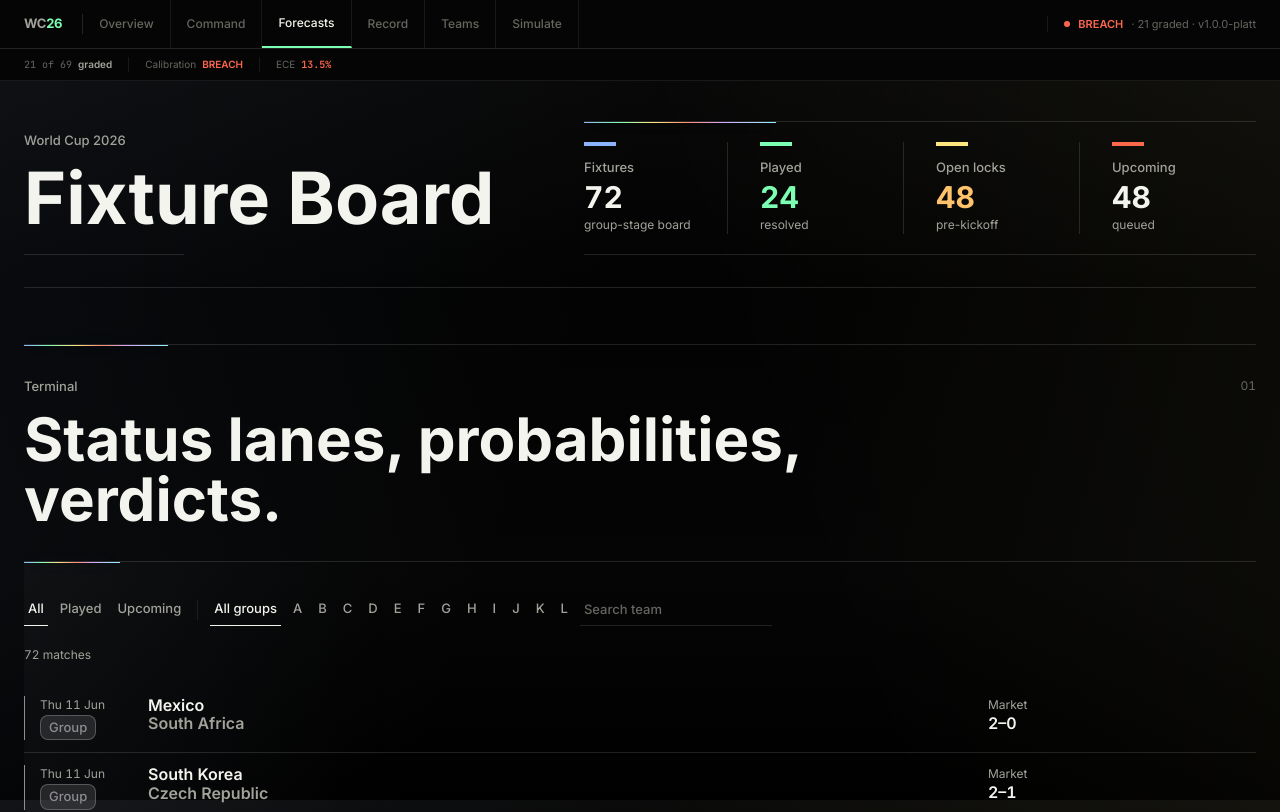
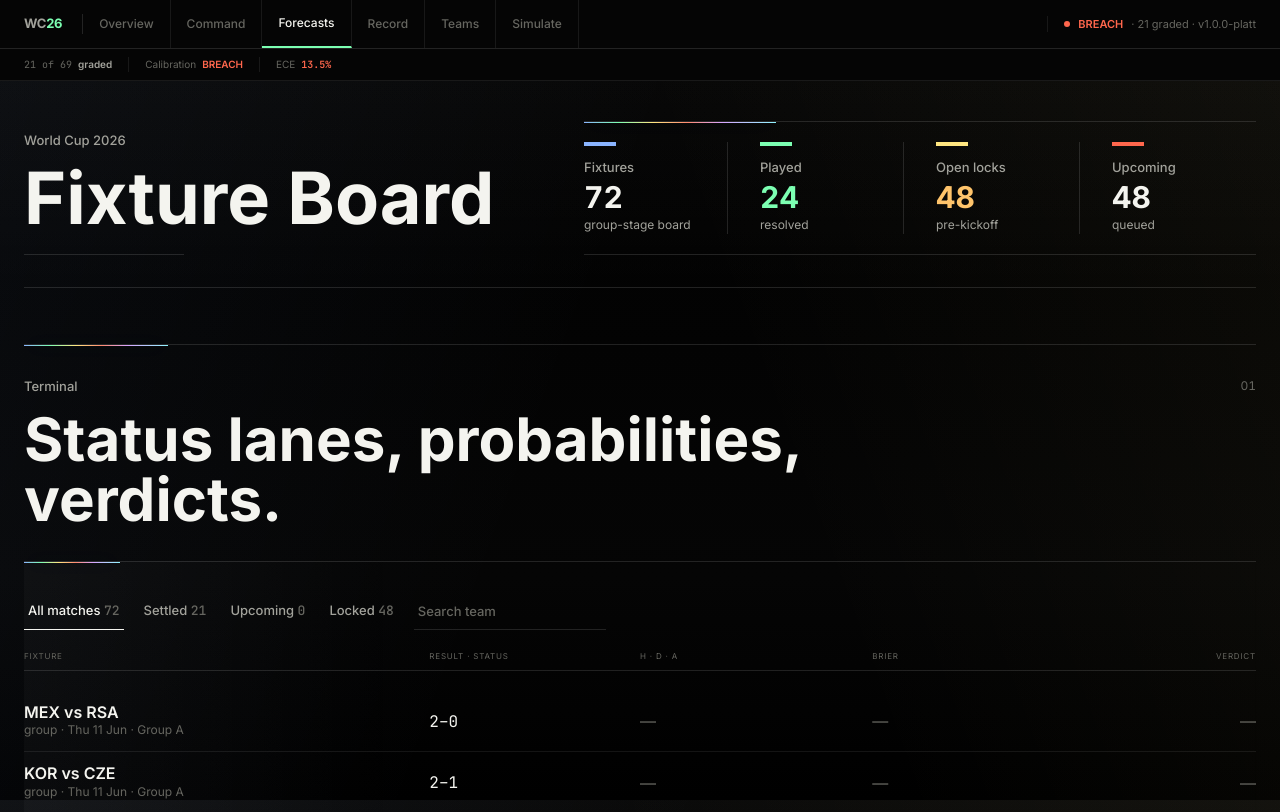
Before and after one commit to Sanjaayyy7/wc26-matchday-briefing, a Next.js app: page /matches in a window 1280 px wide. Shown: the top 812 px of the page. Built offline with nearby package versions, Linux system fonts and the light colour scheme.

Commit message:
feat(matches): rewrite filter into status tabs + match table (BrierBar + VerdictChip)

```diff
--- a/components/matches-filter.tsx
+++ b/components/matches-filter.tsx
@@ -1,55 +1,84 @@
 "use client";
 
 import { useMemo, useState } from "react";
-import { MatchMarketLine } from "./cinematic";
+import { useRouter, usePathname, useSearchParams } from "next/navigation";
+import Link from "next/link";
+import { VerdictChip } from "./verdict-chip";
+import { BrierBar } from "./brier-bar";
+import { sortMatchesByBrier } from "@/lib/match-sort";
 import type { MatchRowData } from "@/lib/match-view";
 
-const GROUPS = "ABCDEFGHIJKL".split("");
+type FilterKey = "all" | "settled" | "locked" | "upcoming";
+const FILTERS: FilterKey[] = ["all", "settled", "upcoming", "locked"];
+const LABEL: Record<FilterKey, string> = {
+  all: "All matches",
+  settled: "Settled",
+  upcoming: "Upcoming",
+  locked: "Locked",
+};
+
+function matches(row: MatchRowData, key: FilterKey): boolean {
+  if (key === "all") return true;
+  if (key === "settled") return row.status === "official";
+  if (key === "locked") return row.status === "locked";
+  return row.status === "upcoming";
+}
+
+const COLS = "grid grid-cols-[1.8fr_0.9fr_1fr_0.9fr_0.8fr] gap-4";
 
 export function MatchesFilter({ rows }: { rows: MatchRowData[] }) {
-  const [group, setGroup] = useState<string>("all");
-  const [status, setStatus] = useState<"all" | "played" | "upcoming">("all");
+  const router = useRouter();
+  const pathname = usePathname();
+  const params = useSearchParams();
+  const initial = (params.get("filter") as FilterKey) ?? "all";
+  const [filter, setFilter] = useState<FilterKey>(FILTERS.includes(initial) ? initial : "all");
   const [query, setQuery] = useState("");
+  const [brierDir, setBrierDir] = useState<"asc" | "desc" | null>(null);
 
-  const filtered = useMemo(
-    () =>
-      rows.filter((m) => {
-        if (group !== "all" && m.group !== group) return false;
-        if (status === "played" && !m.score) return false;
-        if (status === "upcoming" && m.score) return false;
-        if (
-          query &&
-          !`${m.homeName} ${m.awayName}`.toLowerCase().includes(query.toLowerCase())
-        )
-          return false;
-        return true;
-      }),
-    [rows, group, status, query],
+  const counts = useMemo(
+    () => ({
+      all: rows.length,
+      settled: rows.filter((r) => r.status === "official").length,
+      upcoming: rows.filter((r) => r.status === "upcoming").length,
+      locked: rows.filter((r) => r.status === "locked").length,
+    }),
+    [rows],
   );
 
-  const chip = (active: boolean) =>
-    `text-label h-8 shrink-0 border-b px-1 transition-colors duration-300 ${
+  const visible = useMemo(() => {
+    const base = rows.filter(
+      (r) =>
+        matches(r, filter) &&
+        (!query || `${r.homeName} ${r.awayName}`.toLowerCase().includes(query.toLowerCase())),
+    );
+    return brierDir ? sortMatchesByBrier(base, brierDir) : base;
+  }, [rows, filter, query, brierDir]);
+
+  function pick(key: FilterKey) {
+    setFilter(key);
+    const next = new URLSearchParams(params.toString());
+    if (key === "all") next.delete("filter");
+    else next.set("filter", key);
+    const qs = next.toString();
+    router.replace(qs ? `${pathname}?${qs}` : pathname, { scroll: false });
+  }
+
+  const tab = (active: boolean) =>
+    `text-label h-9 shrink-0 border-b px-1 transition-colors duration-300 ${
       active
         ? "border-[var(--ink)] text-[var(--ink)]"
         : "border-transparent text-[var(--ink-muted)] hover:border-[var(--line)] hover:text-[var(--ink)]"
     }`;
+  const arrow = brierDir === "asc" ? "↑" : brierDir === "desc" ? "↓" : "";
 
   return (
-    <div className="space-y-5">
-      <div className="flex flex-wrap items-center gap-2">
-        {(["all", "played", "upcoming"] as const).map((s) => (
-          <button key={s} className={chip(status === s)} onClick={() => setStatus(s)}>
-            {s === "all" ? "All" : s === "played" ? "Played" : "Upcoming"}
-          </button>
-        ))}
-        <span className="mx-1 h-5 w-px bg-[var(--hairline)]" aria-hidden />
-        <div className="flex min-w-0 max-w-full gap-2 overflow-x-auto">
-          <button className={chip(group === "all")} onClick={() => setGroup("all")}>
-            All groups
-          </button>
-          {GROUPS.map((g) => (
-            <button key={g} className={chip(group === g)} onClick={() => setGroup(g)}>
-              {g}
+    <div className="flex flex-col gap-5">
+      <div className="flex flex-wrap items-center gap-4">
+        <div className="flex min-w-0 gap-4 overflow-x-auto">
+          {FILTERS.map((key) => (
+            <button key={key} className={tab(filter === key)} onClick={() => pick(key)}>
+              {LABEL[key]}{" "}
+              <span className="text-mono data-mono tabular text-[var(--ink-faint)]">{counts[key]}</span>
             </button>
           ))}
         </div>
@@ -58,14 +87,83 @@ export function MatchesFilter({ rows }: { rows: MatchRowData[] }) {
           onChange={(e) => setQuery(e.target.value)}
           placeholder="Search team"
           aria-label="Search team"
-          className="text-label h-8 min-w-0 flex-1 border-b border-[var(--line)] bg-transparent px-1 outline-none placeholder:text-[var(--ink-faint)] sm:max-w-48"
+          className="text-label h-9 min-w-0 flex-1 border-b border-[var(--line)] bg-transparent px-1 outline-none placeholder:text-[var(--ink-faint)] sm:max-w-48"
         />
       </div>
-      <p className="text-caption tabular">{filtered.length} matches</p>
+
+      <div
+        className={`${COLS} border-b border-[var(--line)] pb-2 text-micro uppercase tracking-widest text-[var(--ink-faint)]`}
+      >
+        <span>Fixture</span>
+        <span>Result · Status</span>
+        <span className="hidden sm:block">H · D · A</span>
+        <button
+          type="button"
+          onClick={() => setBrierDir((d) => (d === "asc" ? "desc" : d === "desc" ? null : "asc"))}
+          className="flex items-center gap-1 text-left uppercase tracking-widest transition-colors duration-300 hover:text-[var(--ink)]"
+        >
+          Brier {arrow}
+        </button>
+        <span className="text-right">Verdict</span>
+      </div>
+
       <div>
-        {filtered.map((m) => (
-          <MatchMarketLine key={m.slug} row={m} />
+        {visible.map((r) => (
+          <Link
+            key={r.slug}
+            href={`/fixture/${r.slug}`}
+            className={`${COLS} items-center border-b border-[var(--hairline)] py-3 last:border-0 transition-colors duration-300 hover:bg-[var(--surface)]`}
+          >
+            <div className="min-w-0">
+              <div className="text-title truncate">
+                {r.homeShort} vs {r.awayShort}
+              </div>
+              <div className="text-caption text-[var(--ink-faint)] truncate">
+                {r.stage} · {r.dateLabel}
+                {r.group ? ` · Group ${r.group}` : ""}
+              </div>
+            </div>
+            <div className="min-w-0">
+              {r.score ? (
+                <span className="text-mono data-mono tabular">{r.score}</span>
+              ) : (
+                <span className="text-caption uppercase tracking-widest text-[var(--ink-faint)]">
+                  {r.status === "locked" ? "Locked" : r.status === "upcoming" ? "Upcoming" : "—"}
+                </span>
+              )}
+            </div>
+            <div className="hidden sm:block">
+              {r.split ? (
+                <span className="text-mono data-mono tabular text-[var(--ink-muted)]">
+                  <span className="text-[var(--up)]">{r.split.home}</span> / {r.split.draw} /{" "}
+                  <span className="text-[var(--down)]">{r.split.away}</span>
+                </span>
+              ) : (
+                <span className="text-[var(--ink-faint)]">—</span>
+              )}
+            </div>
+            <div className="flex items-center gap-2">
+              {r.grade ? (
+                <>
+                  <span className="text-mono data-mono tabular text-[var(--ink-muted)]">
+                    {r.grade.brier.toFixed(3)}
+                  </span>
+                  <BrierBar brier={r.grade.brier} />
+                </>
+              ) : (
+                <span className="text-[var(--ink-faint)]">—</span>
+              )}
+            </div>
+            <div className="flex justify-end">
+              {r.verdict ? (
+                <VerdictChip verdict={r.verdict} />
+              ) : (
+                <span className="text-[var(--ink-faint)]">—</span>
+              )}
+            </div>
+          </Link>
         ))}
+        {visible.length === 0 && <p className="text-caption py-6">No matches in this view.</p>}
       </div>
     </div>
   );
```
